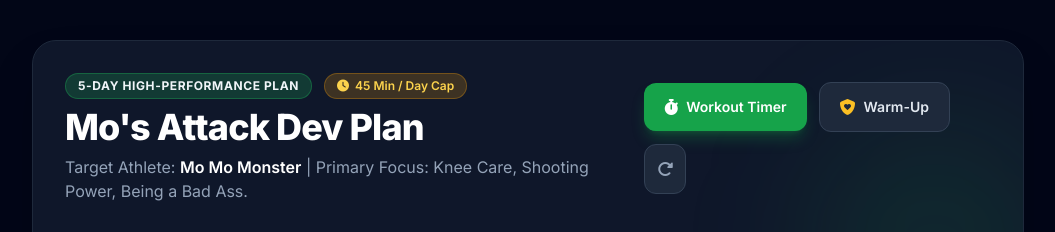
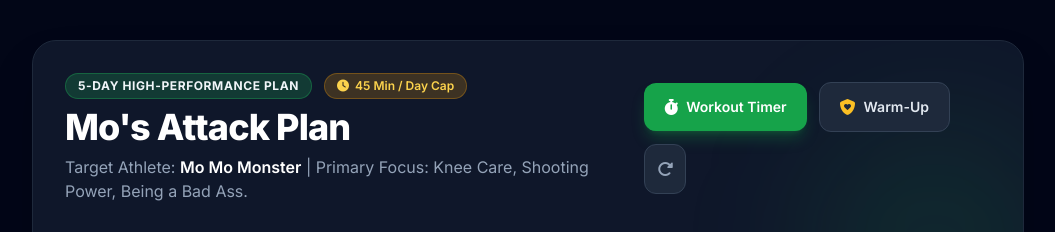
Before and after one commit to kuhnsdc/Lax_Workout_plan, a plain HTML site: page index.html in a window 1280 px wide. Shown: the top 232 px of the page, without its empty margins (112-1167 px from the left). Drawn offline with nearby package versions, Linux system fonts and the light colour scheme.

Commit message:
name chagne

```diff
--- a/index.html
+++ b/index.html
@@ -53,7 +53,7 @@
                         </span>
                     </div>
                     <h1 class="text-3xl sm:text-4xl font-extrabold tracking-tight text-white mb-2">
-                        Mo's Attack Dev Plan
+                        Mo's Attack Plan
                     </h1>
                     <p class="text-slate-400 text-sm sm:text-base max-w-xl">
                         Target Athlete: <span class="text-white font-semibold">Mo Mo Monster</span> | Primary Focus: Knee Care, Shooting Power, Being a Bad Ass.
```
